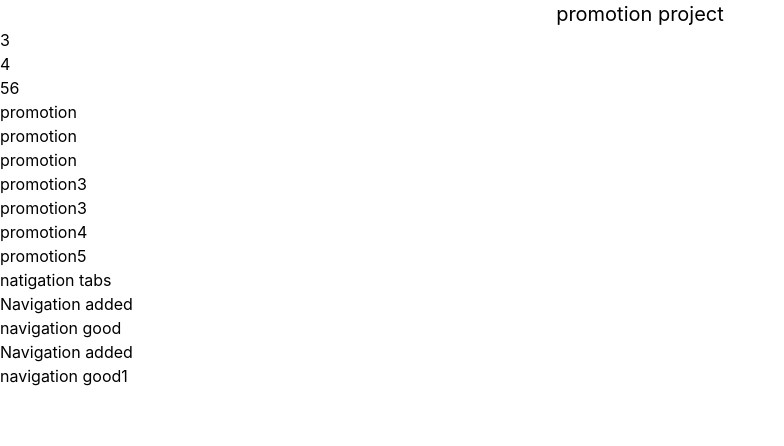
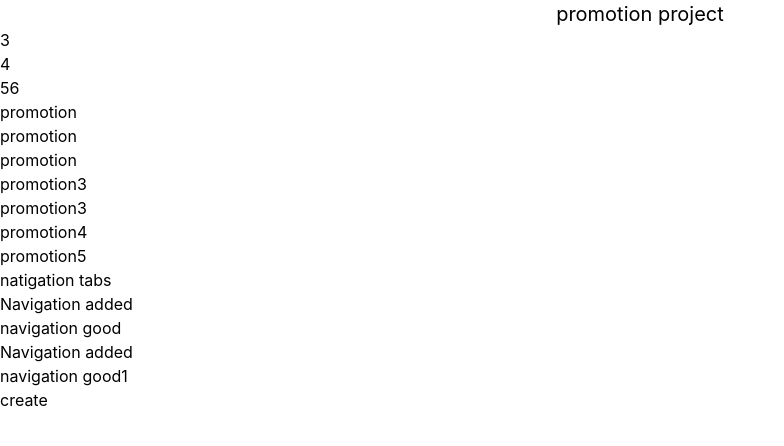
Before and after one commit to UmiduKaushika97/promotion-project, a React (Vite) app: page / in a window 1280 px wide. Shown: the top 446 px of the page, without its empty margins (0-784 px from the left). Built offline with nearby package versions, Linux system fonts and the light colour scheme.

Commit message:
tabs create

```diff
--- a/src/App.tsx
+++ b/src/App.tsx
@@ -23,6 +23,7 @@ function App() {
 <p>navigation good</p>
 <h3>Navigation added </h3>
 <p>navigation good1</p>
+<p>create</p>
 
     </>
   )
```
